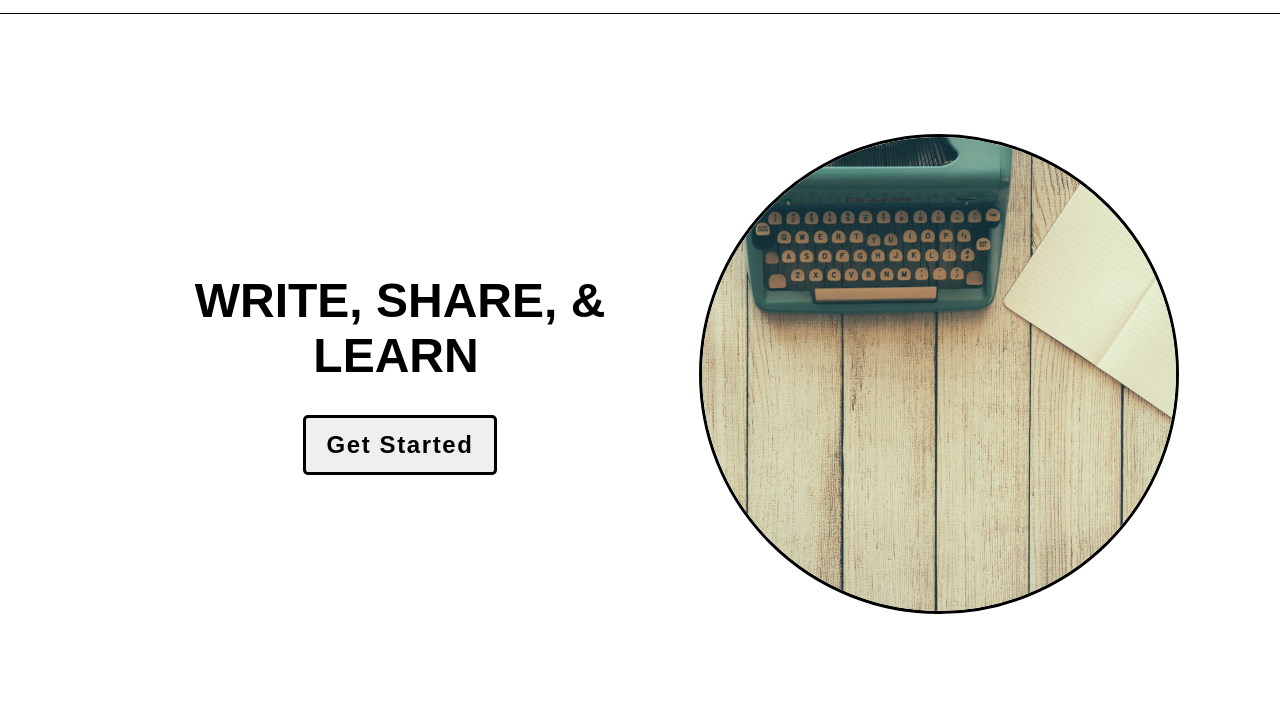
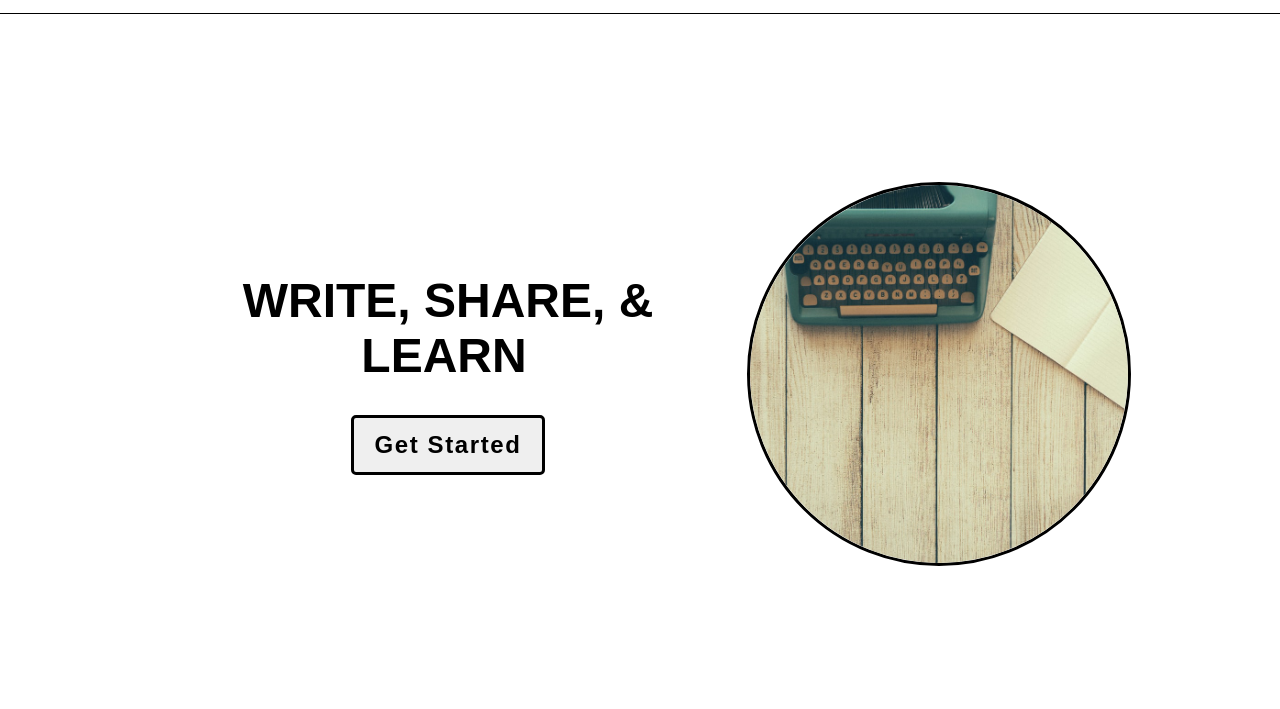
Before and after one commit to butadpj/post-it, a plain HTML site: page index.html in a window 1280 px wide. Shown: the part 91-800 px from the top of the page. Drawn offline with Linux system fonts and the light colour scheme.

Commit message:
Remove unnecessary .hero__img styles

```diff
--- a/design.css
+++ b/design.css
@@ -176,9 +176,7 @@ body {
   display: none;
   border-radius: 50%;
   border: 3px solid black;
-  width: 30rem;
-  height: 30rem;
-  object-fit: cover;
+  width: 30%;
 }
 
 .hero__main {
```
